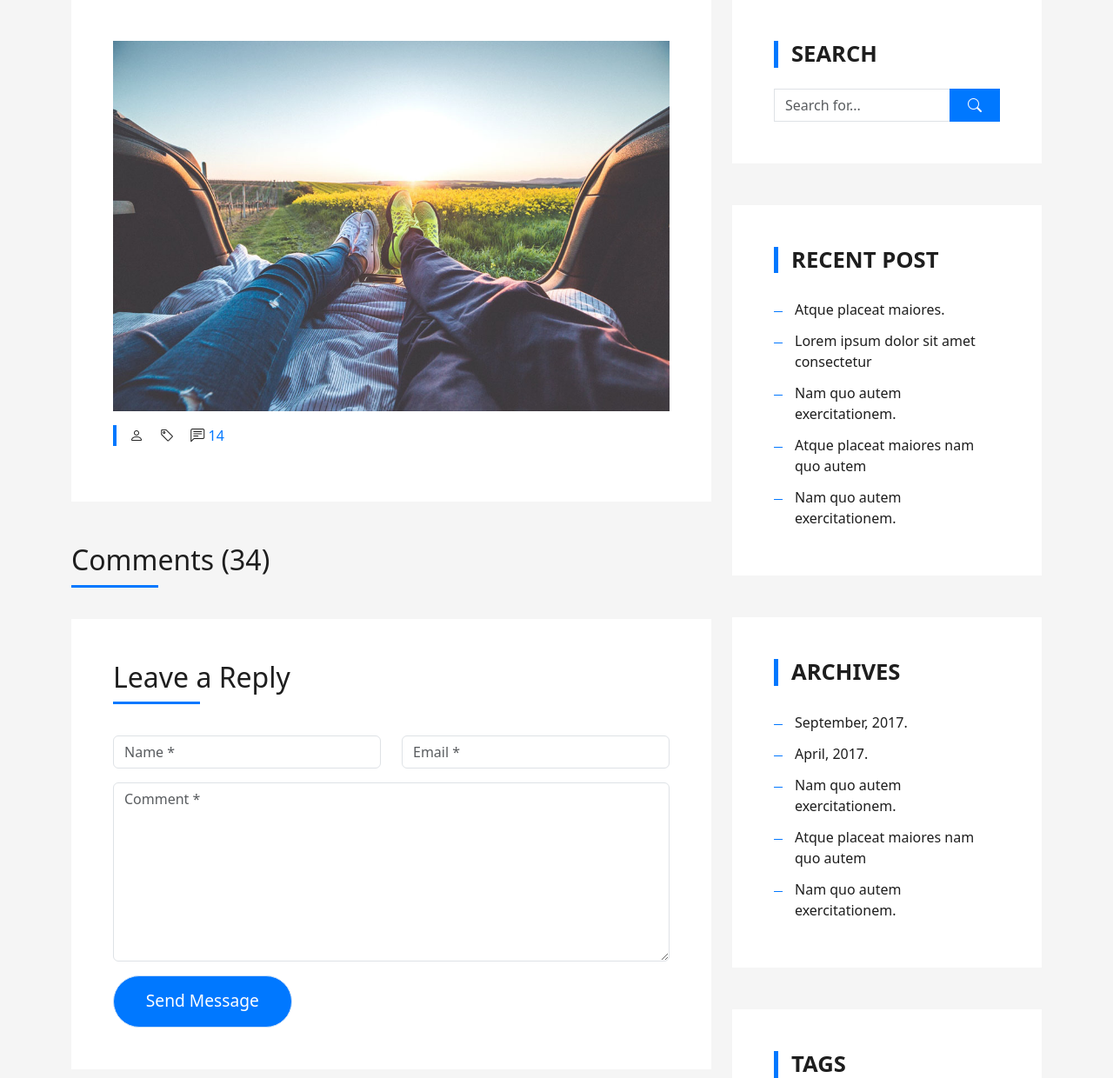
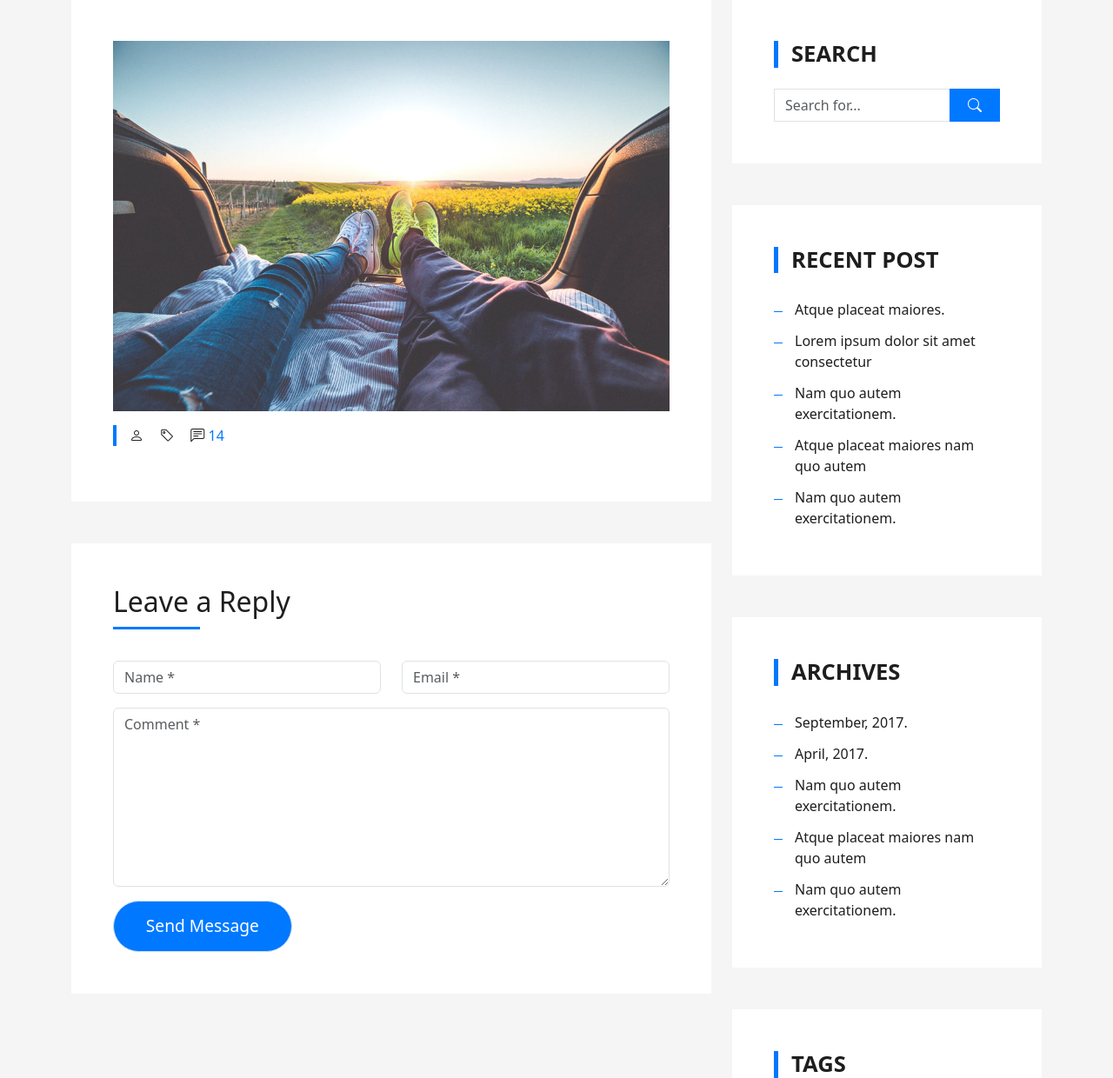
Before and after one commit to ibrohim0117/django_imtihon, a Django app: template templates/blog.html in a window 1280 px wide. Shown: the part 415-1655 px from the top of the page at 87% size. Run offline with Django 4.2, Linux system fonts and the light colour scheme; the template is opened without the code that fills it, so the values that code supplies are empty; some libraries are stand-ins or nearby versions.

Commit message:
Update blog.html

```diff
--- a/templates/blog.html
+++ b/templates/blog.html
@@ -124,7 +124,7 @@
               </div>
             </div>
           <div class="title-box-2">
-                <h4 class="title-comments title-left">Comments (34)</h4>
+<!--                 <h4 class="title-comments title-left">Comments (34)</h4> -->
               </div>
 {% for c_v in c_view %}
             <div class="box-comments">
```
